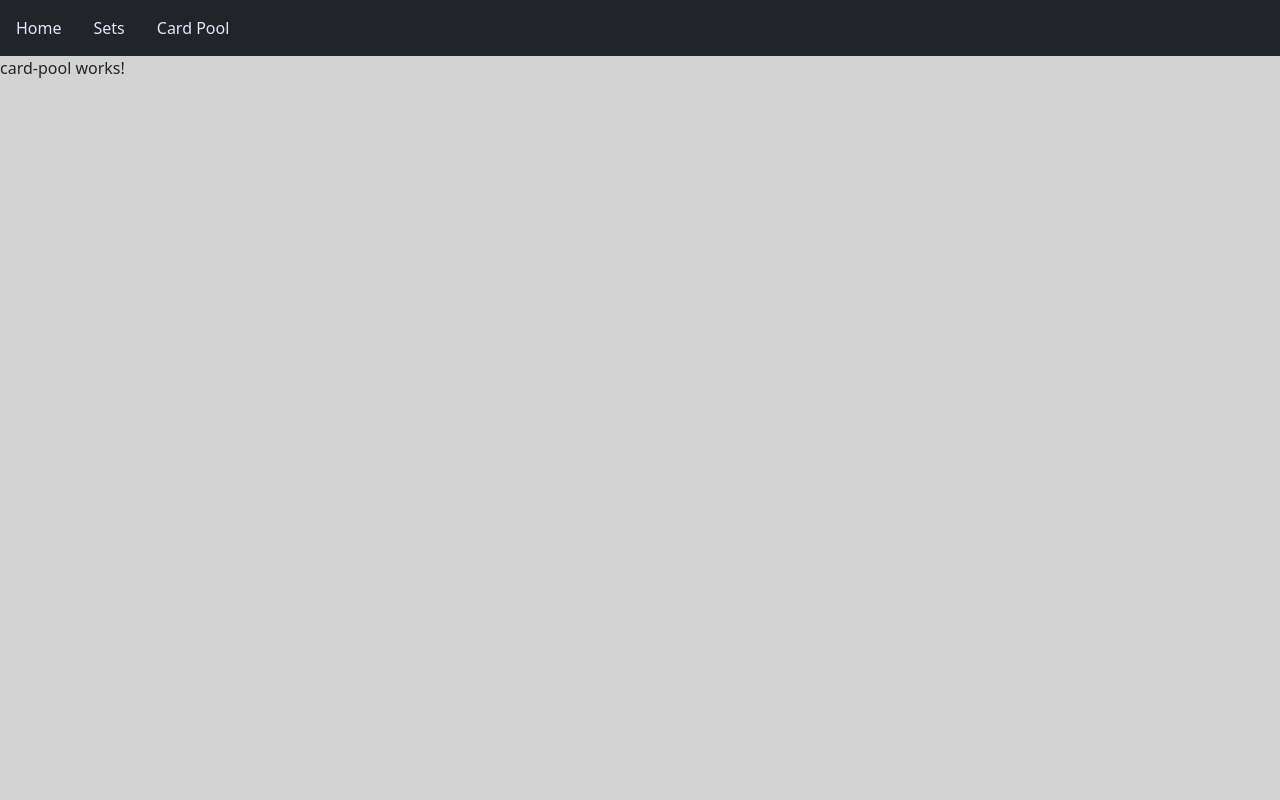
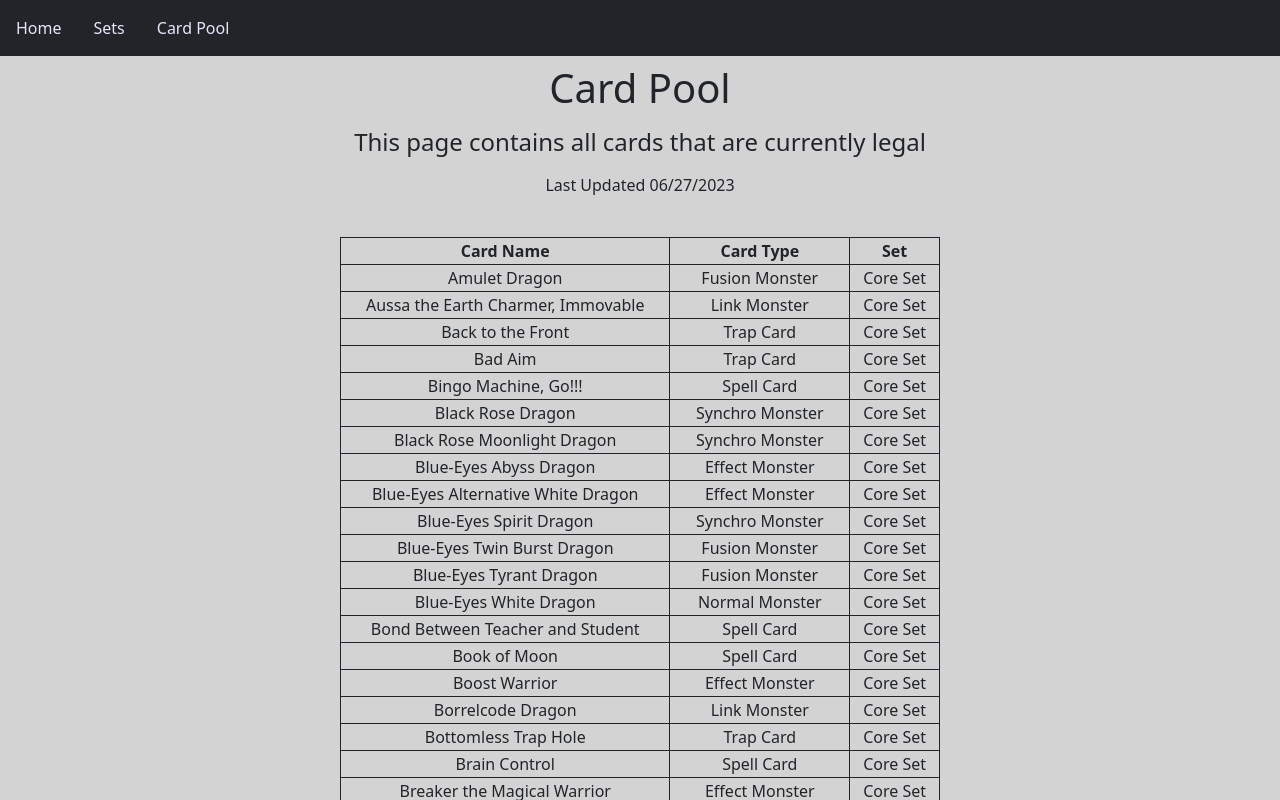
Before and after one commit to JesseGallardo/rotation-ygo, an Angular app: page /card-pool in a window 1280 px wide. Shown: the top 800 px of the page. Built offline with nearby package versions, Linux system fonts and the light colour scheme.

Commit message:
Create table to display card pool

```diff
--- a/src/app/card-pool/card-pool.component.css
+++ b/src/app/card-pool/card-pool.component.css
@@ -0,0 +1,4 @@
+th, td {
+  border: 1px solid;
+  text-align: center;
+}
--- a/src/app/card-pool/card-pool.component.html
+++ b/src/app/card-pool/card-pool.component.html
@@ -1 +1,30 @@
-<p>card-pool works!</p>
+<div class="d-flex justify-content-center mt-2">
+  <h1>Card Pool</h1>
+</div>
+
+<div class="d-flex justify-content-center mt-2">
+  <h4>This page contains all cards that are currently legal</h4>
+</div>
+
+<div class="d-flex justify-content-center mt-2">
+  <p>Last Updated 06/27/2023</p>
+</div>
+
+<div class="container-fluid">
+  <div class="d-flex justify-content-center mt-4 mb-4 table-responsive-lg">
+    <table>
+      <thead>
+        <th style="width: 55%;">Card Name</th>
+        <th style="width: 30%;">Card Type</th>
+        <th style="width: 15%;">Set</th>
+      </thead>
+      <tbody>
+        <tr *ngFor="let card of rotationList">
+          <td>{{card.name}}</td>
+          <td>{{card.cardType}}</td>
+          <td>{{card.set}}</td>
+        </tr>
+      </tbody>
+    </table>
+  </div>
+</div>
```
